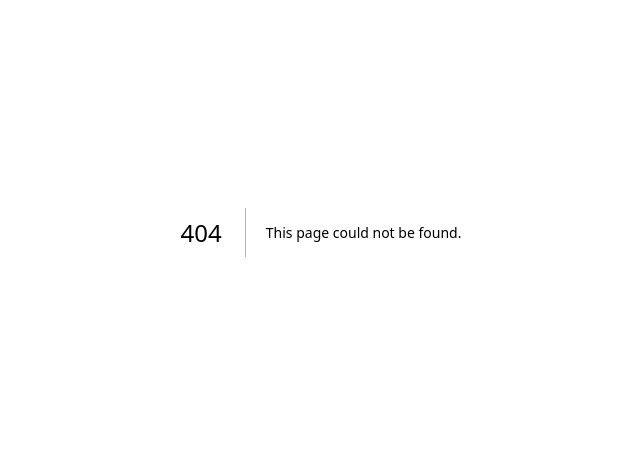
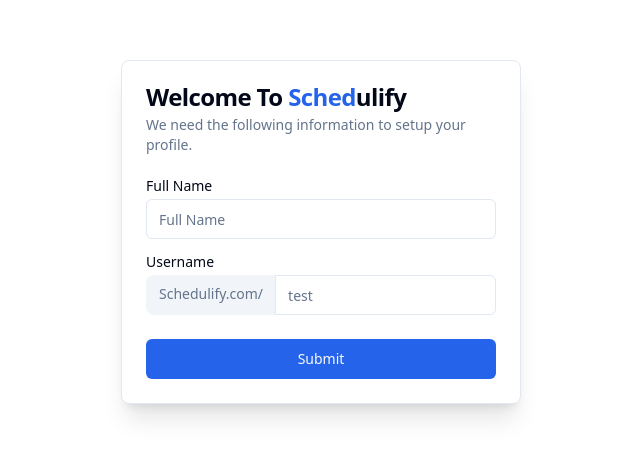
Before and after one commit to SabarishSriram/Schedulify, a Next.js app: page /onboarding in a window 1280 px wide. Before the commit this address had no page. Shown: the part 168-626 px from the top of the page, without its empty margins (319-959 px from the left). Built offline with nearby package versions, Linux system fonts and the light colour scheme.

Commit message:
✨ Feat: Add Serverside Validation

```diff
--- /dev/null
+++ b/actions/prismaAction.ts
@@ -0,0 +1,24 @@
+import { requireUser } from "@/lib/hooks";
+import { zodSchema } from "./zodSchema";
+import { parseWithZod } from "@conform-to/zod";
+import prisma from "@/lib/db";
+
+export async function submitForm(formData: FormData) {
+  "use server";
+  const session = await requireUser();
+  const submission = parseWithZod(formData, {
+    schema: zodSchema,
+  });
+  if (submission.status!=='success'){
+    return submission.reply
+  }
+  const data = await prisma.user.update({
+    where:{
+      id:session.user?.id
+    },
+    data:{
+      name:submission.value.name,
+      userName:submission.value.username
+    }
+  })
+}
--- a/app/dashboard/page.tsx
+++ b/app/dashboard/page.tsx
@@ -2,8 +2,8 @@
 import { requireUser } from "@/lib/hooks";
 
 async function page() {
-  const session = await requireUser();
-  console.log(session);
+  // const session = await requireUser();
+  // console.log(session);
 
   return (
     <div className="">
--- /dev/null
+++ b/app/onboarding/page.tsx
@@ -0,0 +1,58 @@
+import React from "react";
+
+import { Button } from "@/components/ui/button";
+import {
+  Card,
+  CardContent,
+  CardDescription,
+  CardFooter,
+  CardHeader,
+  CardTitle,
+} from "@/components/ui/card";
+import { Input } from "@/components/ui/input";
+import { Label } from "@/components/ui/label";
+import { submitForm } from "@/actions/prismaAction";
+
+export default function CardWithForm() {
+  return (
+    <div className="min-h-screen max-w-screen flex items-center justify-center">
+      <Card className="w-[400px] mx-auto my-auto shadow-xl">
+        <CardHeader>
+          <CardTitle>
+            Welcome To <span className="text-primary">Sched</span>ulify
+          </CardTitle>
+          <CardDescription>
+            We need the following information to setup your profile.
+          </CardDescription>
+        </CardHeader>
+        <form >
+          <CardContent>
+            <div className="grid w-full items-center gap-4">
+              <div className="flex flex-col space-y-1.5">
+                <Label> Full Name</Label>
+                <Input name="fullname" className="" placeholder="Full Name" />
+              </div>
+              <div className="flex flex-col space-y-1.5">
+                <Label htmlFor="framework">Username</Label>
+                <div className="flex rounded-md">
+                  <span className="flex-inline bg-muted  px-3 text-sm border-r-0 text-muted-foreground py-2 rounded-l-lg border border-muted">
+                    Schedulify.com/
+                  </span>
+                  <Input
+                    name="username"
+                    className="rounded-l-none border-l-0 border focus:ring-0"
+                    placeholder="test"
+                  />
+                </div>
+              </div>
+            </div>
+
+            <Button className="w-full mt-6" type="submit">
+              Submit
+            </Button>
+          </CardContent>
+        </form>
+      </Card>
+    </div>
+  );
+}
--- a/components/AuthDialog.tsx
+++ b/components/AuthDialog.tsx
@@ -21,7 +21,7 @@
       <DialogContent className="max-w-sm">
         <DialogTitle className="flex items-center py-3 space-x-2 justify-center">
           <Image src={logo} alt="logo" className="size-9" />
-          <span className="font-semibold text-xl sm:text-xl md:text-2xl text-black">
+          <span className="font-semibold text-xl sm:text-xl md:text-2xl ">
             <span
               className="font-semi
           bold text-primary text-lg sm:text-xl md:text-2xl"
--- a/components/Navbar.tsx
+++ b/components/Navbar.tsx
@@ -7,7 +7,7 @@
 
 function Navbar() {
   return (
-    <div className="max-w-8xl mx-auto flex py-5 px-4 sm:px-6 lg:px-8 justify-between items-center  text-white">
+    <div className="max-w-8xl mx-auto flex py-5 px-4 sm:px-6 lg:px-8 justify-between items-center">
       <div>
         <Link className="flex items-center space-x-2" href="/">
           <Image
@@ -15,7 +15,7 @@
             alt="logo"
             className="size-6 sm:size-8 md:size-10"
           />
-          <span className="font-semibold text-lg sm:text-xl md:text-2xl text-black">
+          <span className="font-semibold text-lg sm:text-xl md:text-2xl">
             <span
               className="font-semi
           bold text-primary text-lg sm:text-xl md:text-2xl"
--- a/components/SubmitButton.tsx
+++ b/components/SubmitButton.tsx
@@ -29,8 +29,8 @@
   return (
     <div className="space-y-3">
       {googlePending ? (
-        <Button variant="outline" className="text-base w-full">
-          <Loader2 strokeWidth={3} className="text-primary animate-spin " />
+        <Button variant="outline" className="text-base w-full cursor-not-allowed">
+          <Loader2 strokeWidth={3} className="text-primary animate-spin  " />
         </Button>
       ) : (
         <Button
@@ -44,7 +44,7 @@
       )}
 
       {githubPending ? (
-        <Button variant="outline" className="text-base w-full">
+        <Button variant="outline" className="text-base w-full cursor-not-allowed ">
           <Loader2
             strokeWidth={3}
             className="size-7 animate-spin text-primary "
--- /dev/null
+++ b/components/ui/card.tsx
@@ -0,0 +1,79 @@
+import * as React from "react"
+
+import { cn } from "@/lib/utils"
+
+const Card = React.forwardRef<
+  HTMLDivElement,
+  React.HTMLAttributes<HTMLDivElement>
+>(({ className, ...props }, ref) => (
+  <div
+    ref={ref}
+    className={cn(
+      "rounded-lg border bg-card text-card-foreground shadow-sm",
+      className
+    )}
+    {...props}
+  />
+))
+Card.displayName = "Card"
+
+const CardHeader = React.forwardRef<
+  HTMLDivElement,
+  React.HTMLAttributes<HTMLDivElement>
+>(({ className, ...props }, ref) => (
+  <div
+    ref={ref}
+    className={cn("flex flex-col space-y-1.5 p-6", className)}
+    {...props}
+  />
+))
+CardHeader.displayName = "CardHeader"
+
+const CardTitle = React.forwardRef<
+  HTMLDivElement,
+  React.HTMLAttributes<HTMLDivElement>
+>(({ className, ...props }, ref) => (
+  <div
+    ref={ref}
+    className={cn(
+      "text-2xl font-semibold leading-none tracking-tight",
+      className
+    )}
+    {...props}
+  />
+))
+CardTitle.displayName = "CardTitle"
+
+const CardDescription = React.forwardRef<
+  HTMLDivElement,
+  React.HTMLAttributes<HTMLDivElement>
+>(({ className, ...props }, ref) => (
+  <div
+    ref={ref}
+    className={cn("text-sm text-muted-foreground", className)}
+    {...props}
+  />
+))
+CardDescription.displayName = "CardDescription"
+
+const CardContent = React.forwardRef<
+  HTMLDivElement,
+  React.HTMLAttributes<HTMLDivElement>
+>(({ className, ...props }, ref) => (
+  <div ref={ref} className={cn("p-6 pt-0", className)} {...props} />
+))
+CardContent.displayName = "CardContent"
+
+const CardFooter = React.forwardRef<
+  HTMLDivElement,
+  React.HTMLAttributes<HTMLDivElement>
+>(({ className, ...props }, ref) => (
+  <div
+    ref={ref}
+    className={cn("flex items-center p-6 pt-0", className)}
+    {...props}
+  />
+))
+CardFooter.displayName = "CardFooter"
+
+export { Card, CardHeader, CardFooter, CardTitle, CardDescription, CardContent }
--- /dev/null
+++ b/components/ui/input.tsx
@@ -0,0 +1,22 @@
+import * as React from "react"
+
+import { cn } from "@/lib/utils"
+
+const Input = React.forwardRef<HTMLInputElement, React.ComponentProps<"input">>(
+  ({ className, type, ...props }, ref) => {
+    return (
+      <input
+        type={type}
+        className={cn(
+          "flex h-10 w-full rounded-md border border-input bg-background px-3 py-2 text-base ring-offset-background file:border-0 file:bg-transparent file:text-sm file:font-medium file:text-foreground placeholder:text-muted-foreground focus-visible:outline-none focus-visible:ring-2 focus-visible:ring-ring focus-visible:ring-offset-2 disabled:cursor-not-allowed disabled:opacity-50 md:text-sm",
+          className
+        )}
+        ref={ref}
+        {...props}
+      />
+    )
+  }
+)
+Input.displayName = "Input"
+
+export { Input }
--- /dev/null
+++ b/components/ui/label.tsx
@@ -0,0 +1,26 @@
+"use client"
+
+import * as React from "react"
+import * as LabelPrimitive from "@radix-ui/react-label"
+import { cva, type VariantProps } from "class-variance-authority"
+
+import { cn } from "@/lib/utils"
+
+const labelVariants = cva(
+  "text-sm font-medium leading-none peer-disabled:cursor-not-allowed peer-disabled:opacity-70"
+)
+
+const Label = React.forwardRef<
+  React.ElementRef<typeof LabelPrimitive.Root>,
+  React.ComponentPropsWithoutRef<typeof LabelPrimitive.Root> &
+    VariantProps<typeof labelVariants>
+>(({ className, ...props }, ref) => (
+  <LabelPrimitive.Root
+    ref={ref}
+    className={cn(labelVariants(), className)}
+    {...props}
+  />
+))
+Label.displayName = LabelPrimitive.Root.displayName
+
+export { Label }
--- a/package.json
+++ b/package.json
@@ -11,9 +11,12 @@
   },
   "dependencies": {
     "@auth/prisma-adapter": "^2.7.4",
+    "@conform-to/react": "^1.2.2",
+    "@conform-to/zod": "^1.2.2",
     "@prisma/client": "^6.1.0",
     "@radix-ui/react-dialog": "^1.1.4",
     "@radix-ui/react-dropdown-menu": "^2.1.4",
+    "@radix-ui/react-label": "^2.1.1",
     "@radix-ui/react-slot": "^1.1.1",
     "class-variance-authority": "^0.7.1",
     "clsx": "^2.1.1",
@@ -25,7 +28,8 @@
     "react": "^19.0.0",
     "react-dom": "^19.0.0",
     "tailwind-merge": "^2.6.0",
-    "tailwindcss-animate": "^1.0.7"
+    "tailwindcss-animate": "^1.0.7",
+    "zod": "^3.24.1"
   },
   "devDependencies": {
     "@eslint/eslintrc": "^3",
```
Also changed, not shown: actions/zodSchema.ts (added, +11 -0 lines), 2 other files (tests, documents, lock files or other folders).
